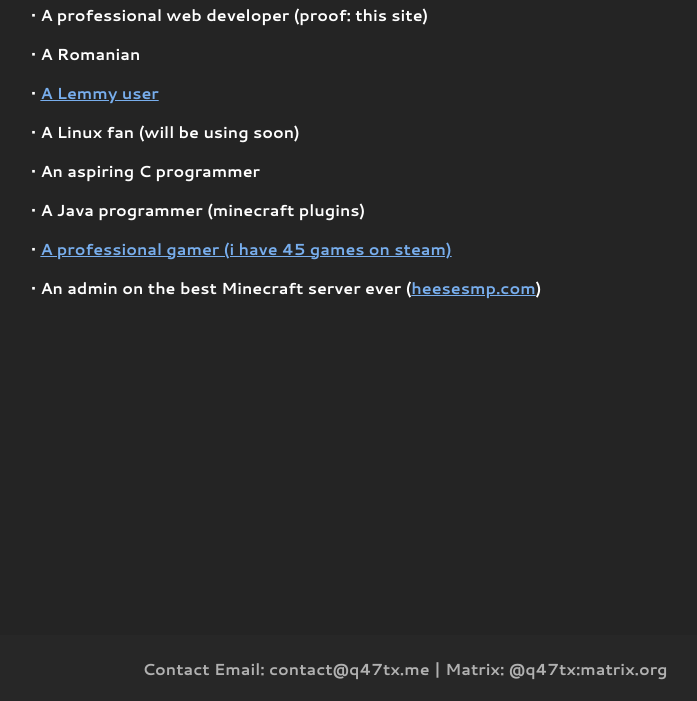
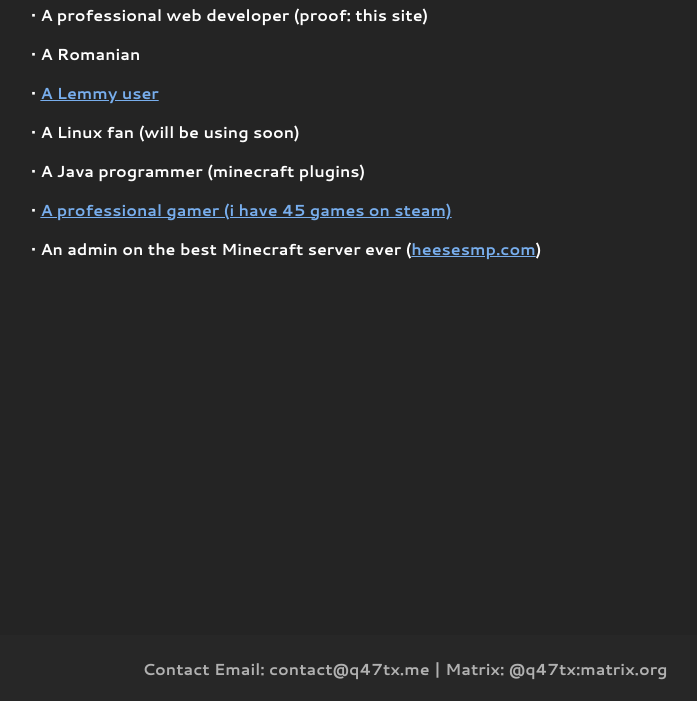
Before and after one commit to q47tx/q47tx.me, a plain HTML site: page index.html in a window 1280 px wide. Shown: the part 99-800 px from the top of the page, without its empty margins (235-932 px from the left). Drawn offline with Linux system fonts and the light colour scheme.

Commit message:
Update index.html

```diff
--- a/index.html
+++ b/index.html
@@ -17,7 +17,6 @@
                 <p> • A Romanian</p>
                 <p> • <a href="https://lemmy.world/u/q47tx/">A Lemmy user</a></p>
                 <p> • A Linux fan (will be using soon)</p>
-                <p> • An aspiring C programmer</p>
                 <p> • A Java programmer (minecraft plugins)</p>
                 <p> • <a href="https://steamcommunity.com/id/q47tx/">A professional gamer (i have 45 games on steam)</a> </p>
                 <p> • An admin on the best Minecraft server ever (<a href="https://heesesmp.com/">heesesmp.com</a>)</p>
```
